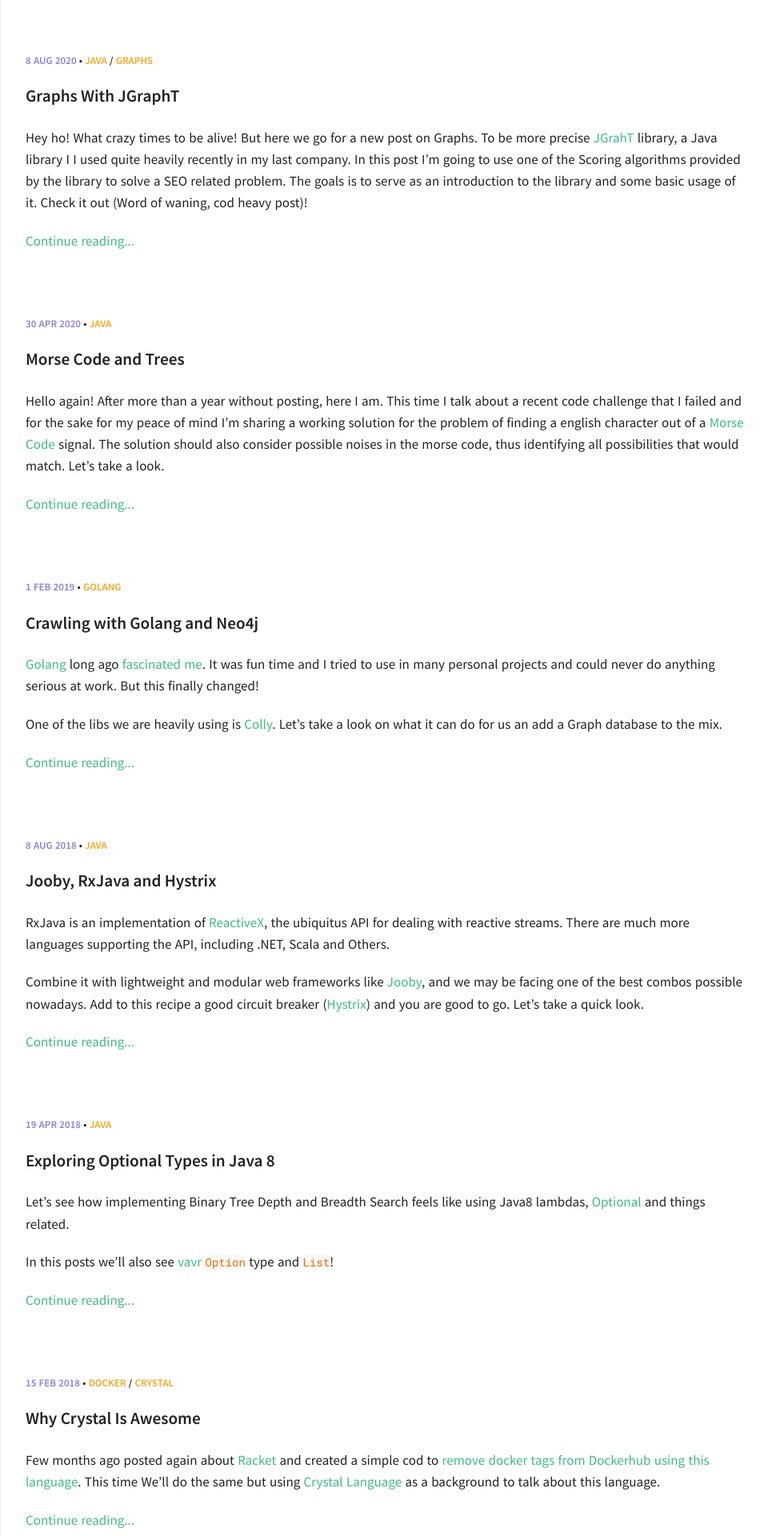
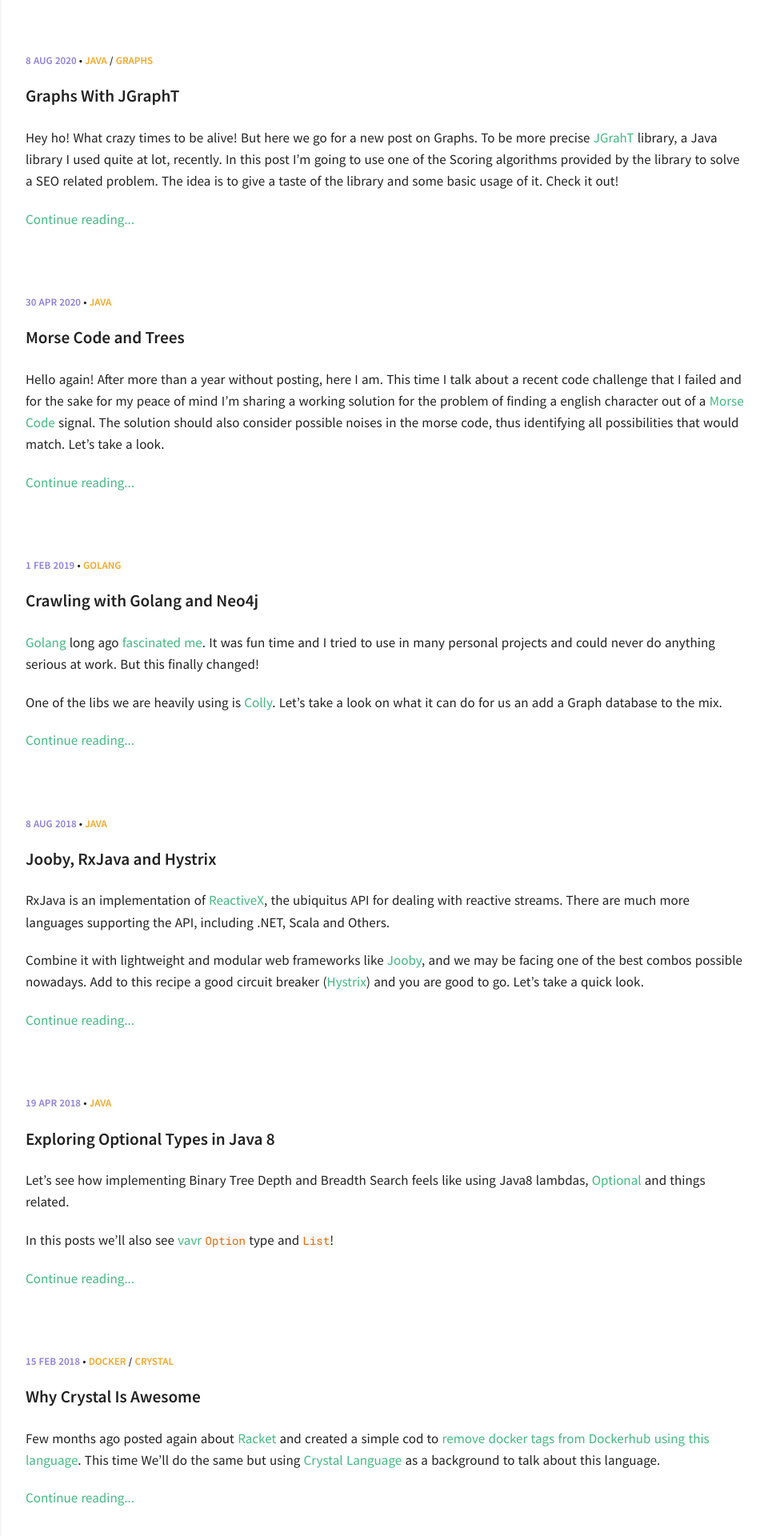
Before and after one commit to paulosuzart/paulosuzart.github.io, a Jekyll site: the page built from index.html, in a window 1280 px wide. Shown: the top 1920 px of the page at 80% size, without its empty margins (318-1278 px from the left). Built offline with Jekyll 4.4.1, drawn with Linux system fonts in a browser that asks for light colours.

Commit message:
Improved intro

```diff
--- a/_posts/2020-08-08-graphs-with-jgrapht.md
+++ b/_posts/2020-08-08-graphs-with-jgrapht.md
@@ -6,7 +6,7 @@ comments: true
 categories: [ java, graphs]
 ---
 
-Hey ho! What crazy times to be alive! But here we go for a new post on Graphs. To be more precise [JGrahT](https://jgrapht.org/) library, a Java library I I used quite heavily recently in my last company. In this post I'm going to use one of the Scoring algorithms provided by the library to solve a SEO related problem. The goals is to serve as an introduction to the library and some basic usage of it. Check it out (Word of waning, cod heavy post)!
+Hey ho! What crazy times to be alive! But here we go for a new post on Graphs. To be more precise [JGrahT](https://jgrapht.org/) library, a Java library I used quite at lot, recently. In this post I'm going to use one of the Scoring algorithms provided by the library to solve a SEO related problem. The idea is to give a taste of the library and some basic usage of it. Check it out!
 
 <!--more-->
 # Table of Contents
```
